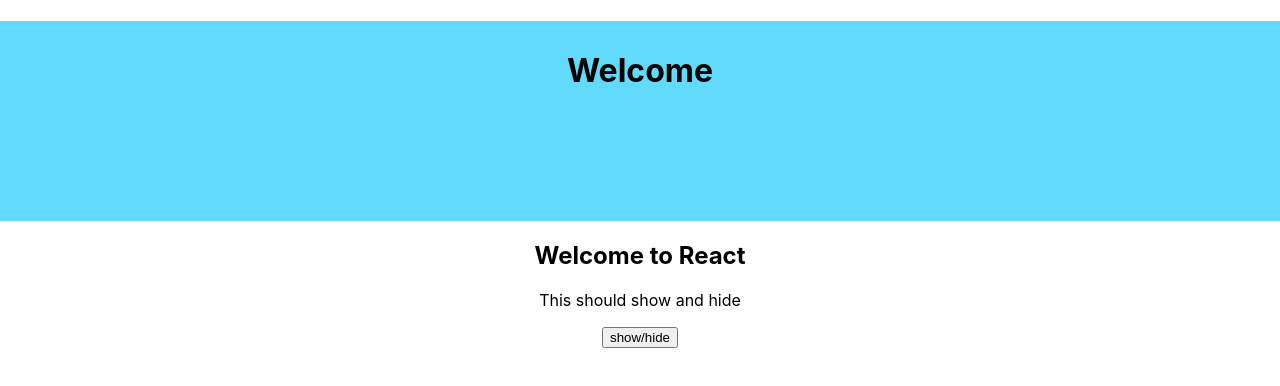
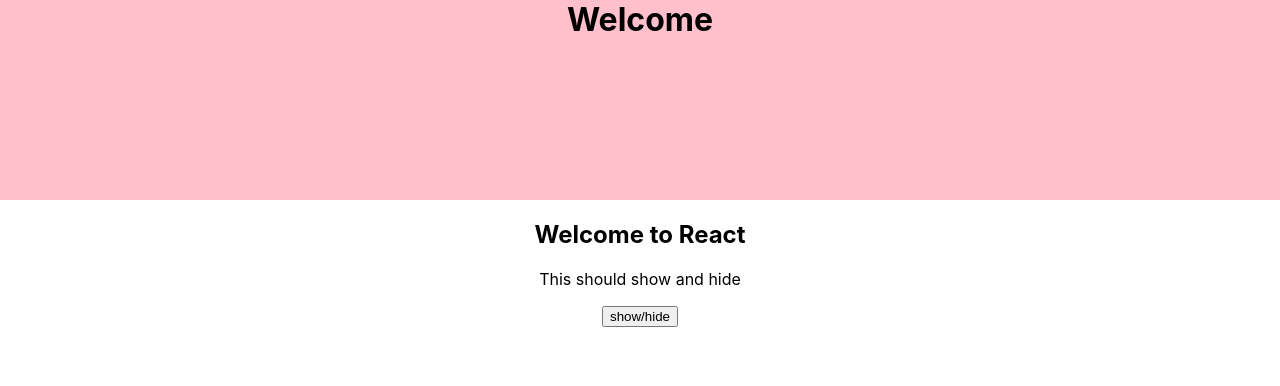
Before and after one commit to TianaJohnson/build_lumdb, a React (Create React App) app: page / in a window 1280 px wide. Shown: the top 386 px of the page. Built offline with nearby package versions, Linux system fonts and the light colour scheme.

Commit message:
margin issues in header

```diff
--- a/src/App.css
+++ b/src/App.css
@@ -1,3 +1,7 @@
+html {
+  margin: 0px;
+}
+
 .App {
   text-align: center;
 }
@@ -45,5 +49,5 @@
   background-color: pink;
 }
 .header-title{
-  padding: 30px;
+  margin-top: 0px;
 }
```
Also changed, not shown: 1 other file (tests, documents, lock files or other folders).
